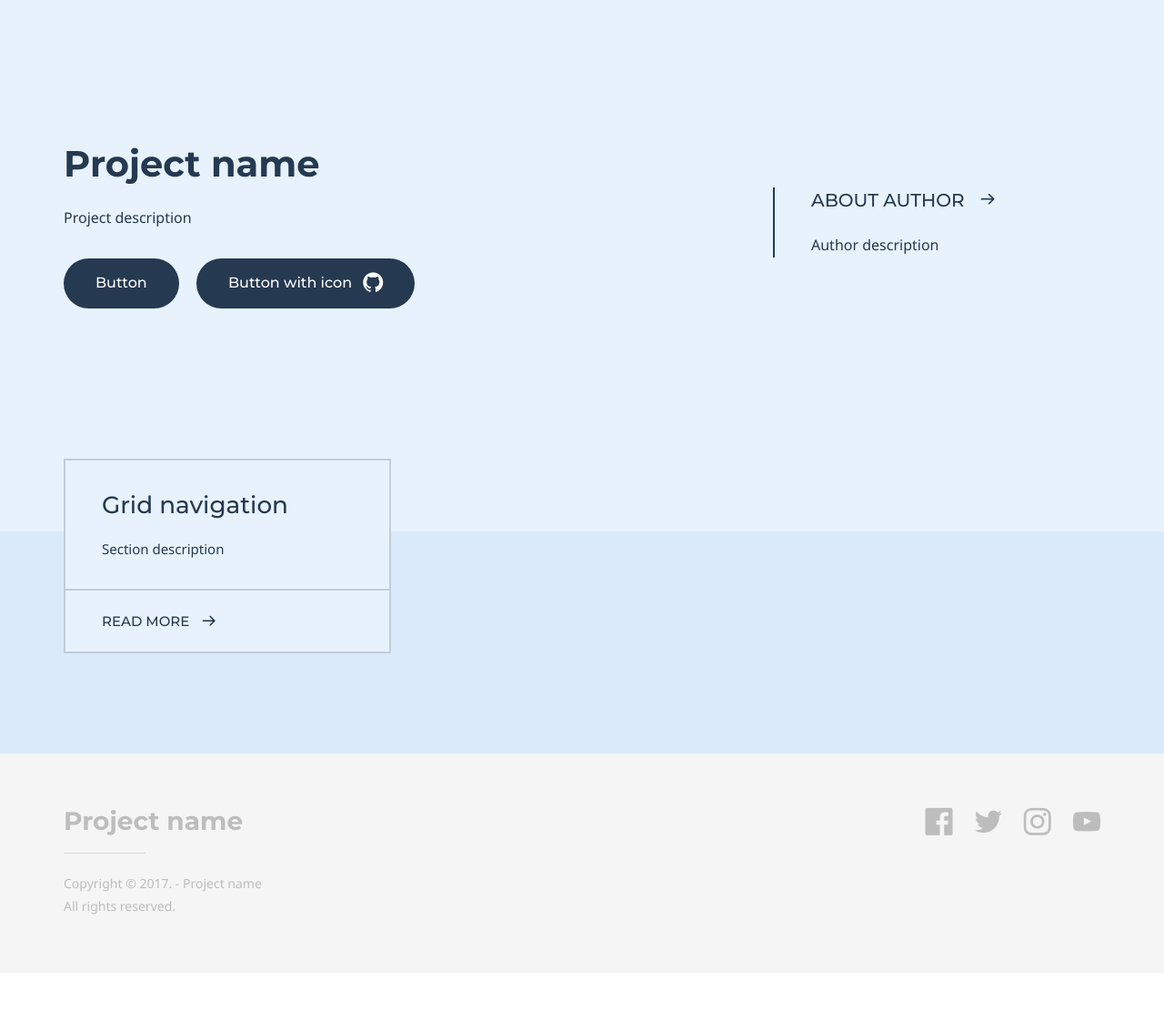
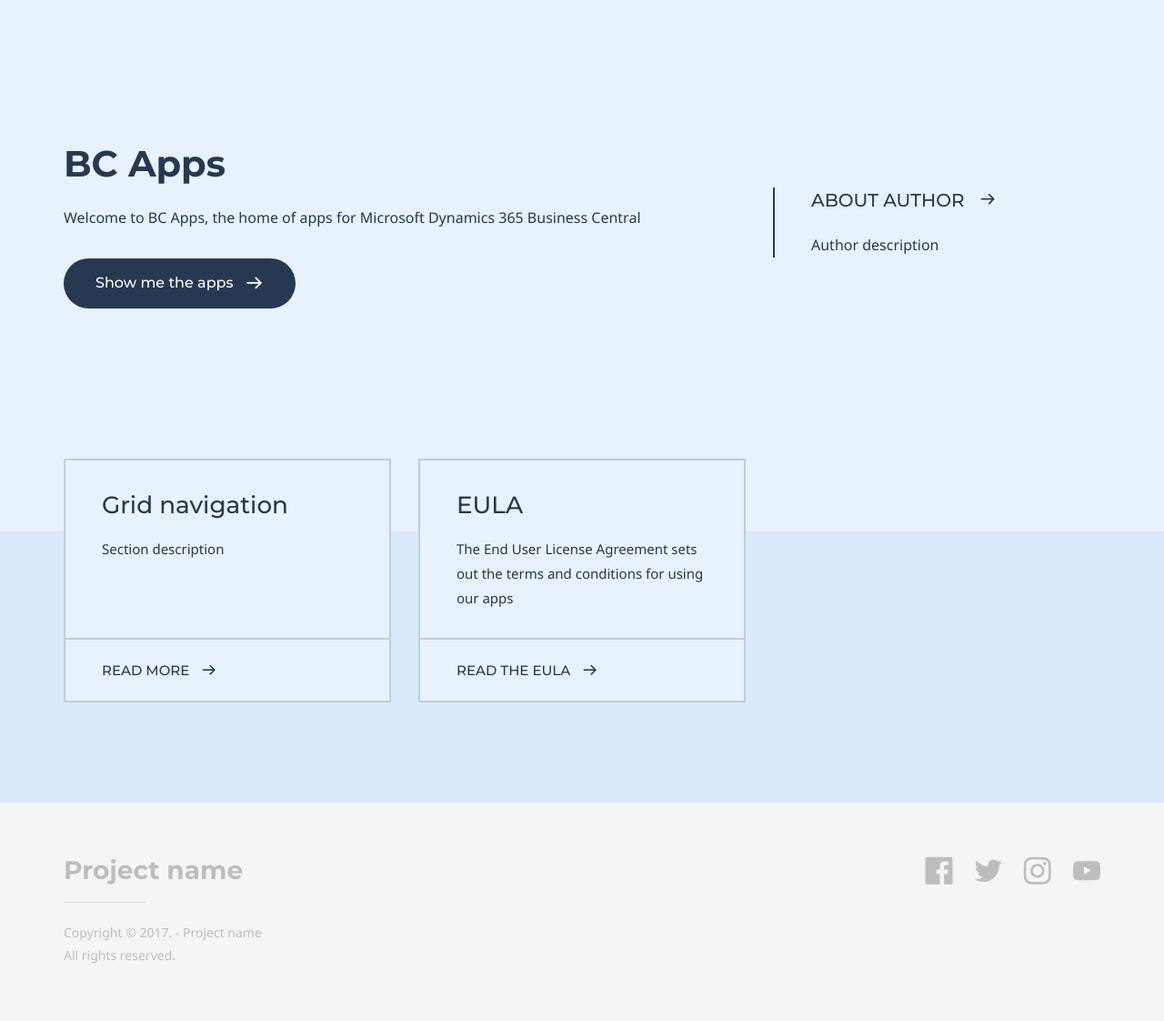
Before and after one commit to BCAppsLimited/bcappslimited.github.io, a Jekyll site: the page built from index.md, in a window 1280 px wide. Shown: the whole page at 91% size. Built offline with Jekyll 4.4.1, drawn with Linux system fonts in a browser that asks for light colours; some web fonts are replaced; before the commit the page ends 1069 px from its top, so only the background shows below that.

```diff
--- a/_config.yml
+++ b/_config.yml
@@ -4,8 +4,8 @@ doks:
     color_theme: # Available themes: blue (default), green, purple, red and yellow
     header:
         logo:
-            text: Project name
-            image:
+            text:
+            image: logo.png
         nav:
             - item_name: Item 1
               item_url: '#'
--- a/index.md
+++ b/index.md
@@ -4,16 +4,13 @@ layout: homepage
 keywords:
 
 # Hero section
-title: Project name
-description: Project description
+title: BC Apps
+description: Welcome to BC Apps, the home of apps for Microsoft Dynamics 365 Business Central
 buttons:
-    - content: Button
-      url: '#'
+    - content: Show me the apps
+      icon: arrow-right
+      url: 'apps'
       external_url: false
-    - icon: github
-      content: Button with icon
-      url: '#'
-      external_url: true
 
 # Author box
 author:
@@ -28,4 +25,8 @@ grid_navigation:
       excerpt: Section description
       cta: Read more
       url: '#'
+    - title: EULA
+      excerpt: The End User License Agreement sets out the terms and conditions for using our apps
+      cta: Read the EULA
+      url: 'eula'
 ---
```
Also changed, not shown: apps.md (added, +31 -0 lines), eula.md (added, +31 -0 lines), doks-theme/assets/images/layout/logo.png, doks-theme/assets/images/layout/logoold.png (added).
